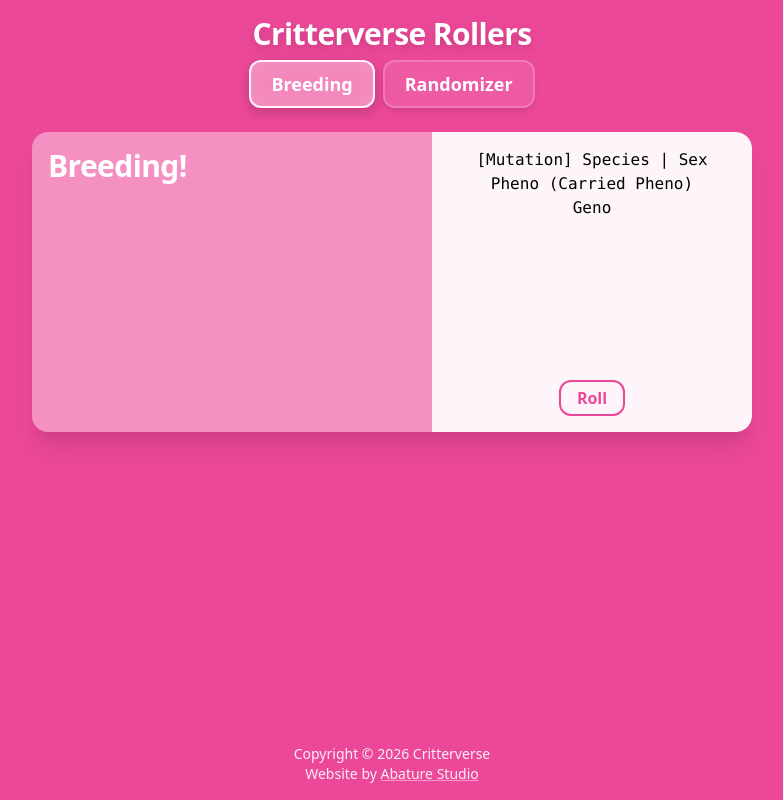
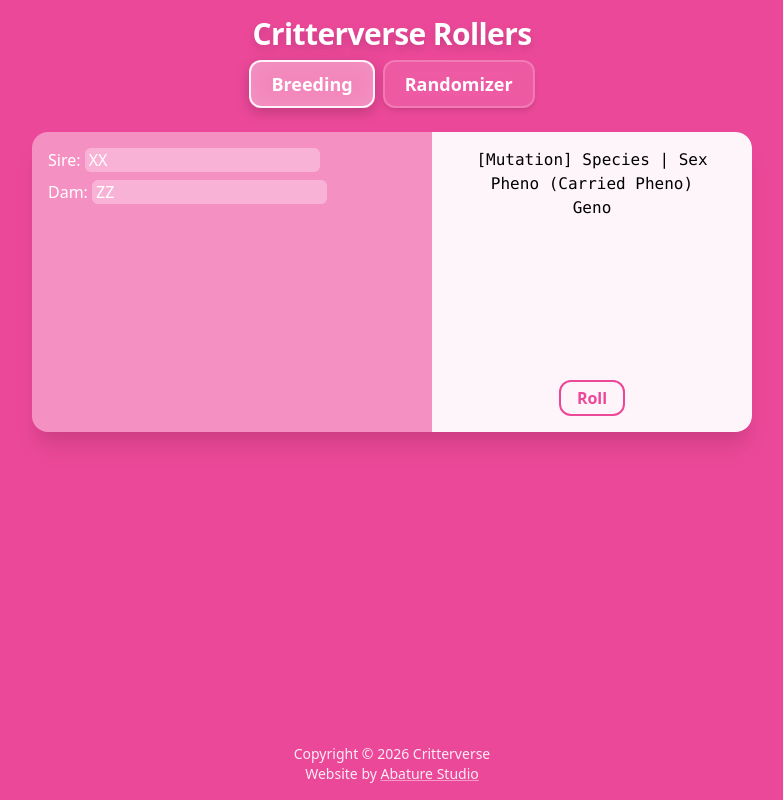
Before and after one commit to PSNapier/critterverse, a website: page index.html in a window 1280 px wide. Shown: the whole page, without its empty margins (248-1031 px from the left). Drawn offline with Linux system fonts and the light colour scheme.

Commit message:
feat: setting up temp-ish sire and dam geno inputs

```diff
--- a/src/css/input.css
+++ b/src/css/input.css
@@ -181,6 +181,16 @@ h1 {
 	filter: none;
 }
 
+/* text input styling */
+input[type='text'] {
+	background-color: rgba(255, 255, 255, 0.3);
+	color: #1f2937;
+	border-radius: 0.375rem;
+	padding-left: 0.25rem;
+	margin-bottom: 0.5rem;
+	font-size: 1rem;
+}
+
 .bg-selected-600 {
 	background-color: var(--selected-600);
 }
--- a/src/js/breeding/input.js
+++ b/src/js/breeding/input.js
@@ -1,5 +1,8 @@
 function renderRollerInput() {
-	document.getElementById('input').innerHTML = `<h1>Breeding!</h1>`;
+	document.getElementById('input').innerHTML =
+		`Sire: <input type="text" id="sire-geno"/><br>Dam: <input type="text" id="dam-geno" />`;
+	document.getElementById('sire-geno').value = 'XX';
+	document.getElementById('dam-geno').value = 'ZZ';
 	updateBreedingOutput();
 }
 
```
Also changed, not shown: src/css/output.css.
